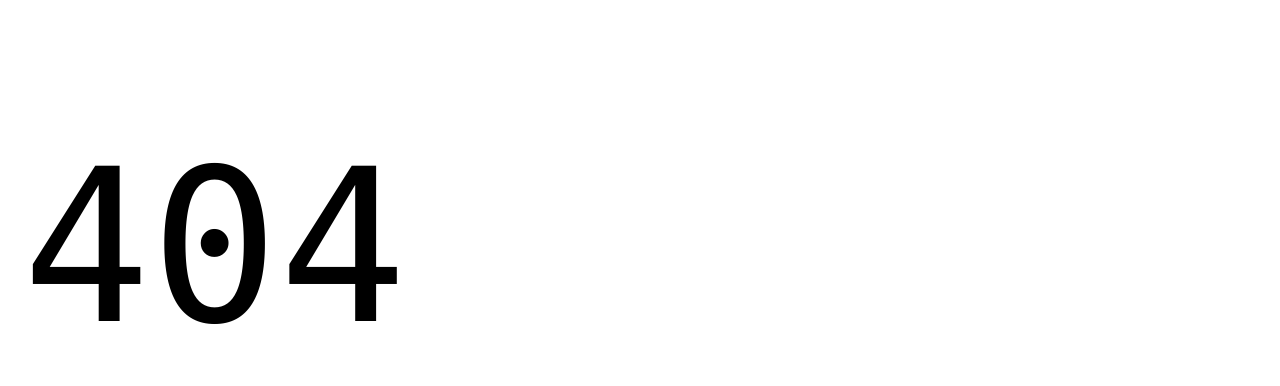
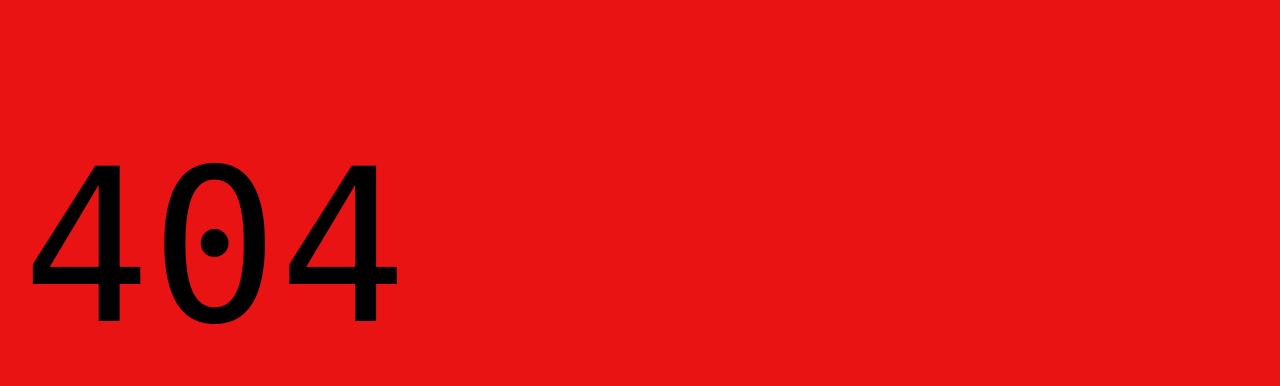
Before and after one commit to Chaya-SK/my-website, a website with bundled scripts: page 404.html in a window 1280 px wide. Shown: the part 61-447 px from the top of the page. Built offline with nearby package versions, Linux system fonts and the light colour scheme; files whose address does not match are found by name.

Commit message:
Committing change with new colour Test

```diff
--- a/styles/styles.css
+++ b/styles/styles.css
@@ -14,7 +14,7 @@
   /* colors */
   --link-color: #035fe6;
   --link-hover-color: #136ff6;
-  --background-color: null;
+  --background-color: #ea1313;
   --overlay-background-color: #eee;
   --highlight-background-color: #ccc;
   --text-color: #000;
```
